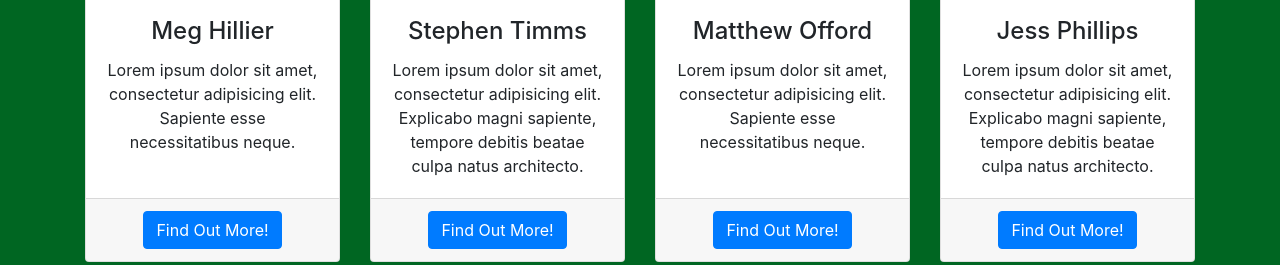
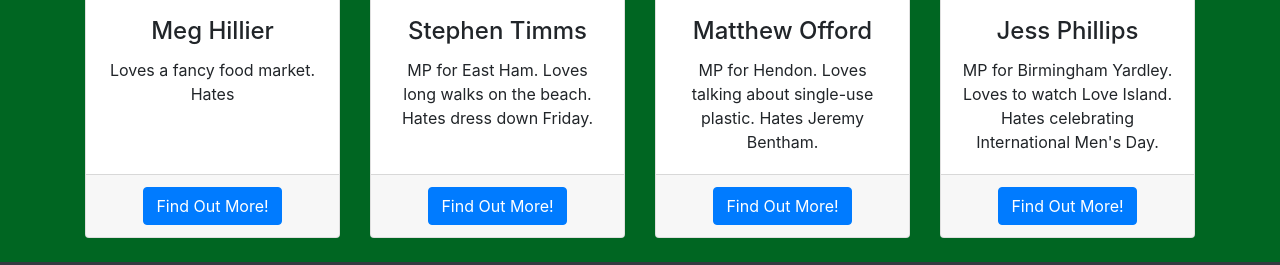
Before and after one commit to RaPine/team-biscuit-, a plain HTML site: page index.html in a window 1280 px wide. Shown: the part 566-831 px from the top of the page. Drawn offline with Linux system fonts and the light colour scheme; files that its build step writes are made by us from their sources; files whose address does not match are found by name.

Commit message:
Added love and hates

```diff
--- a/index.html
+++ b/index.html
@@ -71,7 +71,7 @@
           <img class="card-img-top" src="http://hackneypost.co.uk/wp-content/uploads/2015/03/Mike_Freer_MP_supported_by_Meg_Hillier_as_he_rejects_Michael_Gove_s_proposals_on_social_care_reform.gif" alt="">
           <div class="card-body">
             <h4 class="card-title">Meg Hillier</h4>
-            <p class="card-text">Lorem ipsum dolor sit amet, consectetur adipisicing elit. Sapiente esse necessitatibus neque.</p>
+            <p class="card-text">Loves a fancy food market. Hates</p>
           </div>
           <div class="card-footer">
             <a href="#" class="btn btn-primary">Find Out More!</a>
@@ -84,7 +84,7 @@
           <img class="card-img-top" src="https://secure.i.telegraph.co.uk/multimedia/archive/01637/timms_1637455c.jpg" alt="">
           <div class="card-body">
             <h4 class="card-title">Stephen Timms</h4>
-            <p class="card-text">Lorem ipsum dolor sit amet, consectetur adipisicing elit. Explicabo magni sapiente, tempore debitis beatae culpa natus architecto.</p>
+            <p class="card-text">MP for East Ham. Loves long walks on the beach. Hates dress down Friday.</p>
           </div>
           <div class="card-footer">
             <a href="#" class="btn btn-primary">Find Out More!</a>
@@ -97,7 +97,7 @@
           <img class="card-img-top" src="https://static.standard.co.uk/s3fs-public/thumbnails/image/2016/05/08/18/offord.gif" alt="">
           <div class="card-body">
             <h4 class="card-title">Matthew Offord</h4>
-            <p class="card-text">Lorem ipsum dolor sit amet, consectetur adipisicing elit. Sapiente esse necessitatibus neque.</p>
+            <p class="card-text">MP for Hendon. Loves talking about single-use plastic. Hates Jeremy Bentham.</p>
           </div>
           <div class="card-footer">
             <a href="#" class="btn btn-primary">Find Out More!</a>
@@ -110,7 +110,7 @@
           <img class="card-img-top" src="https://media1.tenor.com/images/ce2c548c20120cbd59e9244c879b666e/tenor.gif?itemid=11615688" alt="">
           <div class="card-body">
             <h4 class="card-title">Jess Phillips</h4>
-            <p class="card-text">Lorem ipsum dolor sit amet, consectetur adipisicing elit. Explicabo magni sapiente, tempore debitis beatae culpa natus architecto.</p>
+            <p class="card-text">MP for Birmingham Yardley. Loves to watch Love Island. Hates celebrating International Men's Day.</p>
           </div>
           <div class="card-footer">
             <a href="#" class="btn btn-primary">Find Out More!</a>
```
